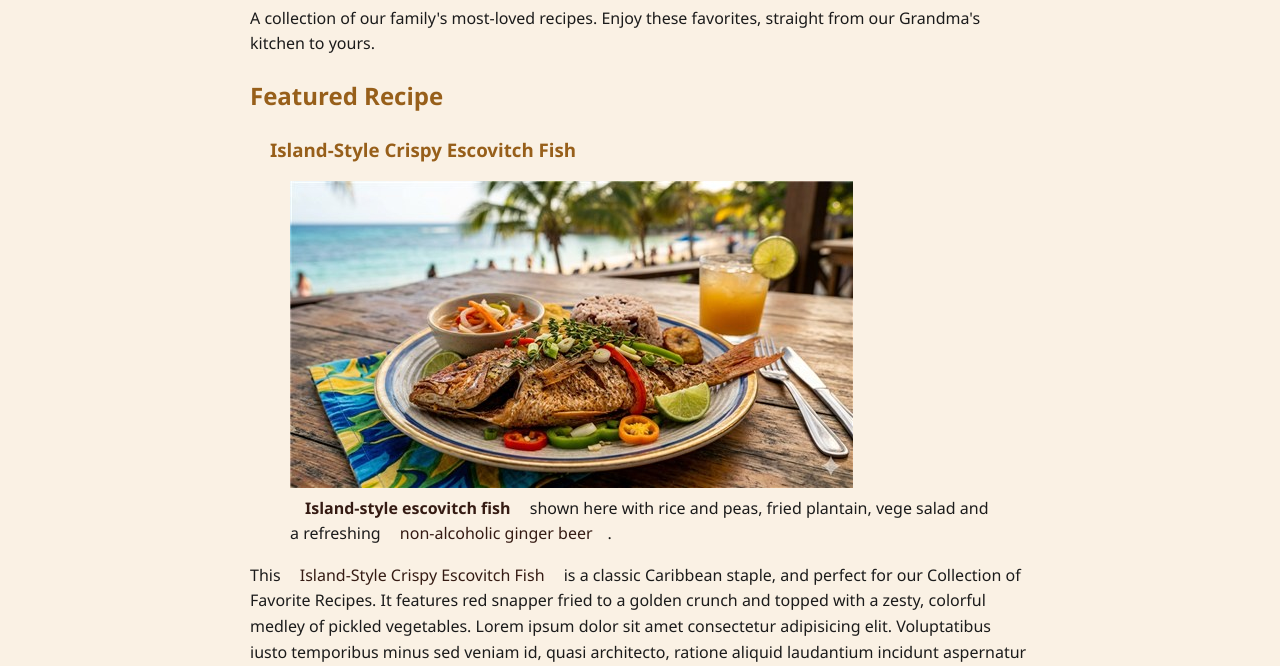
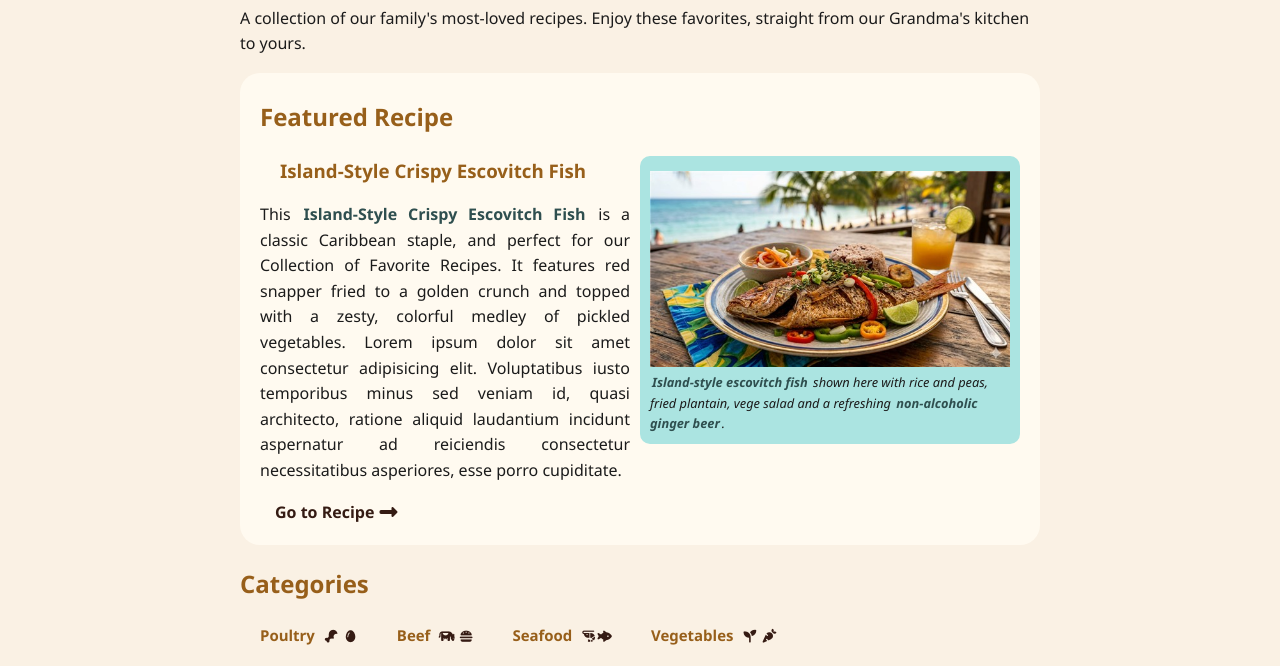
Before and after one commit to graphicdetails/Recipe_Website, a plain HTML site: page index.html in a window 1280 px wide. Shown: the part 180-846 px from the top of the page. Drawn offline with Linux system fonts and the light colour scheme.

Commit message:
More style updates

```diff
--- a/css/common.css
+++ b/css/common.css
@@ -18,7 +18,7 @@ html {
 }
 
 body {
-    max-width: 800px;
+
     margin: auto;
     font-family: 'Segoe UI', Tahoma, Geneva, Verdana, sans-serif;
     background-color: rgb(250, 241, 228);
@@ -31,10 +31,11 @@ body {
 }
 
 main {
-    margin: 0 10px;
+    max-width: 800px;
+    margin: 0 auto;
     padding: 0;
     min-height: calc(100vh - var(--header-height) - var(--footer-height));
-    overflow: auto; /* establishes a new block-formatting context
+    overflow: auto; /*  establishes a new block-formatting context
     see https://developer.mozilla.org/en-US/docs/Web/CSS/Guides/Display/Block_formatting_context */
 }
 
@@ -105,8 +106,44 @@ nav ul li a.active {
 .tags div {
     font-size: 0.8em;
     display: inline;
+    width: 90vw;
+}
+.featRecipe {
+    padding: 20px;
+    padding-top: 5px;
+    background-color: floralwhite;
+    border-radius: 20px;
 }
 
+.featRecipe p {
+    text-align: justify;
+}
+.featRecipe figure {
+    float: right;
+    width: 50%;
+    margin: 0;
+    margin-left: 10px;
+    padding: 10px;
+    border-radius: 10px;
+    background-color: rgb(171, 228, 225);
+}
+
+.featRecipe figure figcaption,
+.featRecipe figure img {
+    float: right;
+    width: 100%;
+    clear: right;
+    margin-top: 5px;
+    font-style: italic;
+    font-size: 0.8rem;
+}
+
+.featRecipe figcaption a,
+.featRecipe p a {
+    font-weight: bold;
+    color: darkslategray;
+    padding: 2px;
+}
 
 a {
     color: rgb(53, 27, 19);
```
